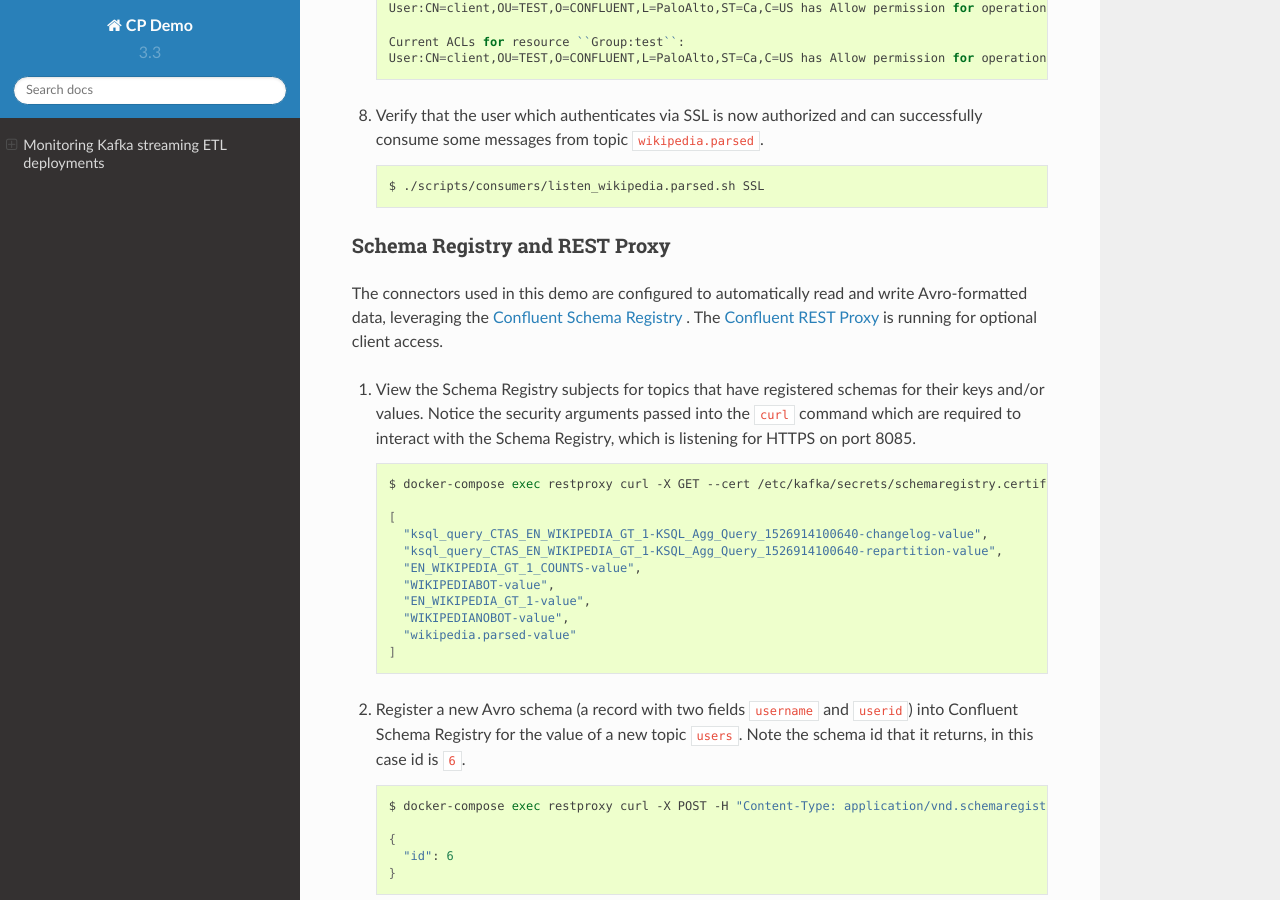
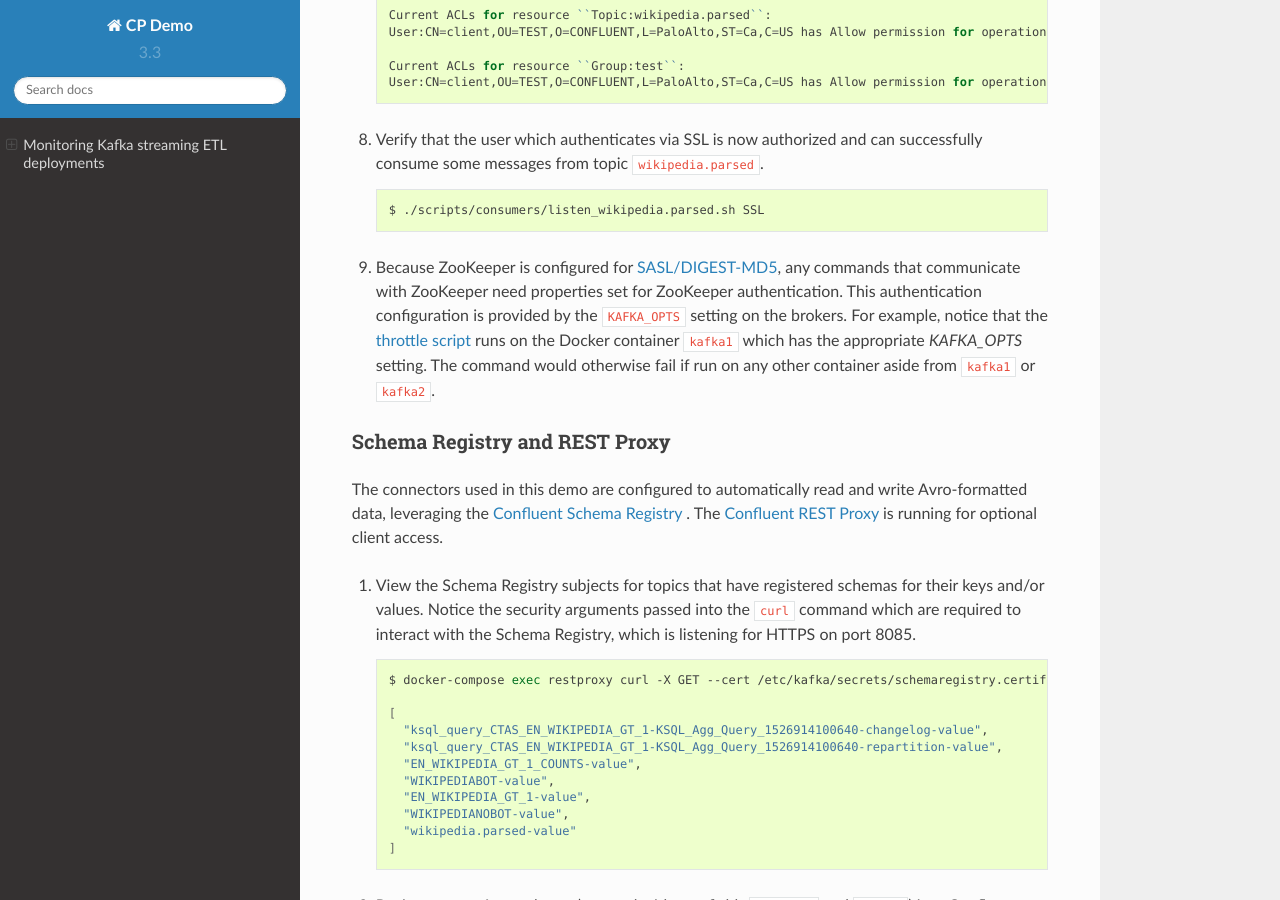
Before and after one commit to confluentinc/cp-demo, a Sphinx documentation site: the page built from docs/index.rst, in a window 1280 px wide and 900 px high, scrolled down 34711 px. Built offline with Sphinx 7.4.7 and the Read the Docs theme 2.0.0, drawn with Linux system fonts in a browser that asks for light colours; some of the changed text lies outside the part shown.

Commit message:
DEVX-19: Add ZK authorization back in, now that Replicator has no ZK … (#50)

```diff
--- a/docker-compose.yml
+++ b/docker-compose.yml
@@ -11,6 +11,7 @@
       ZOOKEEPER_TICK_TIME: "2000"
       KAFKA_OPTS: -Djava.security.auth.login.config=/etc/kafka/secrets/zookeeper_jaas.conf
                   -Dzookeeper.authProvider.1=org.apache.zookeeper.server.auth.SASLAuthenticationProvider
+                  -DrequireClientAuthScheme=sasl
     volumes:
       - $PWD/scripts/security:/etc/kafka/secrets
     ports:
@@ -66,6 +67,7 @@
       # enables 2-way authentication
       KAFKA_SSL_CLIENT_AUTH: "required"
       KAFKA_SSL_ENDPOINT_IDENTIFICATION_ALGORITHM: "HTTPS"
+      KAFKA_ZOOKEEPER_SET_ACL: "true"
       KAFKA_OPTS: -Djava.security.auth.login.config=/etc/kafka/secrets/broker_jaas.conf
   kafka2:
     image: confluentinc/cp-enterprise-kafka:4.1.0
@@ -118,6 +120,7 @@
       # enables 2-way authentication
       KAFKA_SSL_CLIENT_AUTH: "required"
       KAFKA_SSL_ENDPOINT_IDENTIFICATION_ALGORITHM: "HTTPS"
+      KAFKA_ZOOKEEPER_SET_ACL: "true"
       KAFKA_OPTS: -Djava.security.auth.login.config=/etc/kafka/secrets/broker_jaas.conf
   connect:
     image: confluentinc/cp-kafka-connect:4.1.0
@@ -350,6 +353,8 @@
       KAFKA_SSL_KEYSTORE_LOCATION: /etc/kafka/secrets/kafka.client.keystore.jks
       KAFKA_SSL_KEYSTORE_PASSWORD: confluent
       KAFKA_SSL_KEY_PASSWORD: confluent
+      KAFKA_ZOOKEEPER_SET_ACL: "true"
+      KAFKA_OPTS: -Djava.security.auth.login.config=/etc/kafka/secrets/broker_jaas.conf
     ports:
       - "7073:7073"
   ksql-cli:
--- a/docs/index.rst
+++ b/docs/index.rst
@@ -869,7 +869,7 @@
 -  `SSL <https://docs.confluent.io/current/kafka/authentication_ssl.html>`__
    for encryption, except for ZooKeeper which does not support SSL
 -  `SASL/PLAIN <https://docs.confluent.io/current/kafka/authentication_sasl_plain.html>`__
-   for authentication, except for ZooKeeper
+   for authentication, except for ZooKeeper which is configured for `SASL/DIGEST-MD5 <https://docs.confluent.io/current/kafka/authentication_sasl_plain.html#zookeeper>`__
 -  `Authorization <https://docs.confluent.io/current/kafka/authorization.html>`__.
    If a resource has no associated ACLs, then users are not allowed to
    access the resource, except super users
@@ -1065,6 +1065,11 @@
 
         $ ./scripts/consumers/listen_wikipedia.parsed.sh SSL
 
+9. Because ZooKeeper is configured for `SASL/DIGEST-MD5 <https://docs.confluent.io/current/kafka/authentication_sasl_plain.html#zookeeper>`__,
+   any commands that communicate with ZooKeeper need properties set for ZooKeeper authentication. This authentication configuration is provided
+   by the ``KAFKA_OPTS`` setting on the brokers. For example, notice that the `throttle script <scripts/app/throttle_consumer.sh>`__ runs on the
+   Docker container ``kafka1`` which has the appropriate `KAFKA_OPTS` setting. The command would otherwise fail if run on any other container aside from ``kafka1`` or ``kafka2``.
+
 
 Schema Registry and REST Proxy
 ------------------------------
@@ -1178,6 +1183,11 @@
 
         $ docker-compose restart connect
 
+4. If a command that communicates with ZooKeeper appears to be failing with the error ``org.apache.zookeeper.KeeperException$NoAuthException``,
+   change the container you are running the command from to be either ``kafka1`` or ``kafka2``.  This is because ZooKeeper is configured for
+   `SASL/DIGEST-MD5 <https://docs.confluent.io/current/kafka/authentication_sasl_plain.html#zookeeper>`__, and
+   any commands that communicate with ZooKeeper need properties set for ZooKeeper authentication.
+
 
 ========
 Teardown
```
